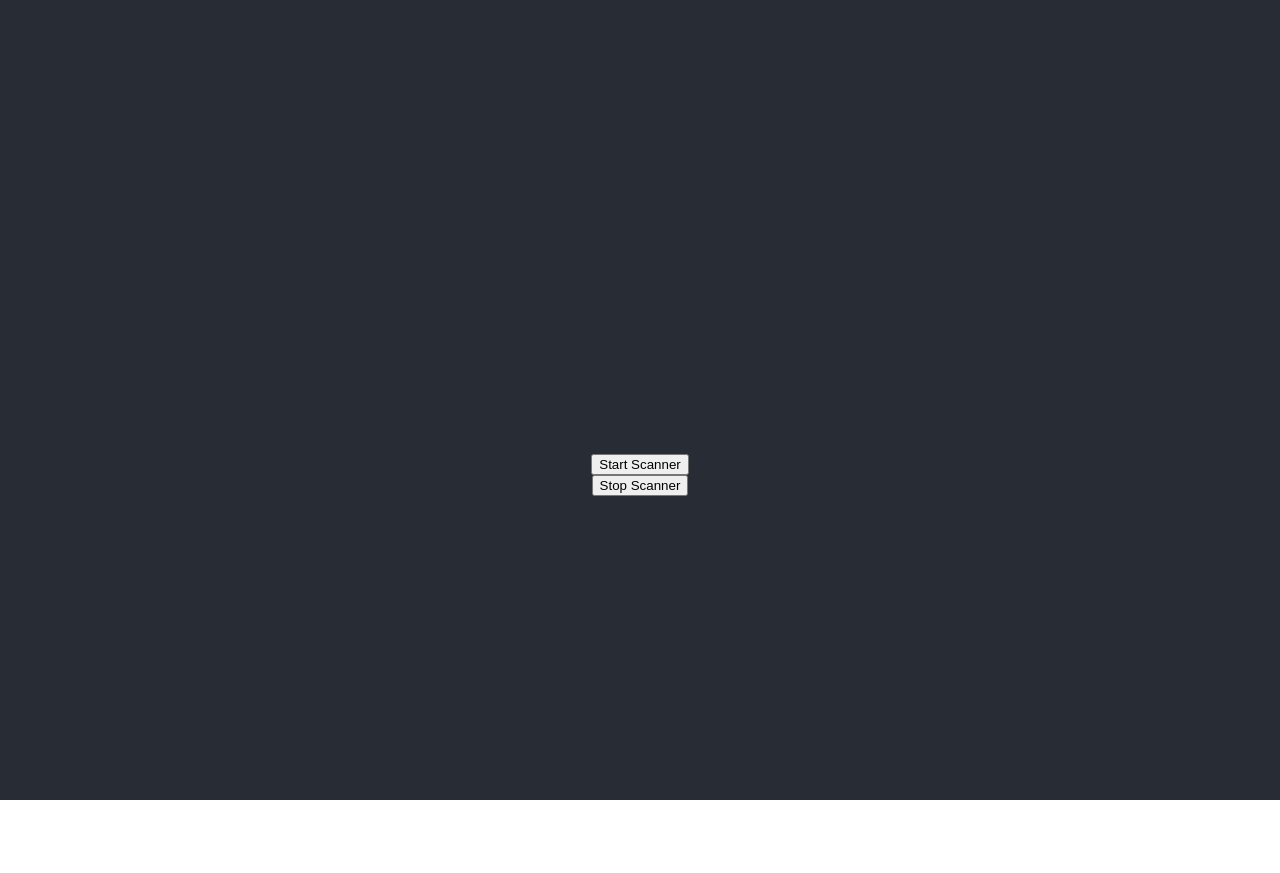
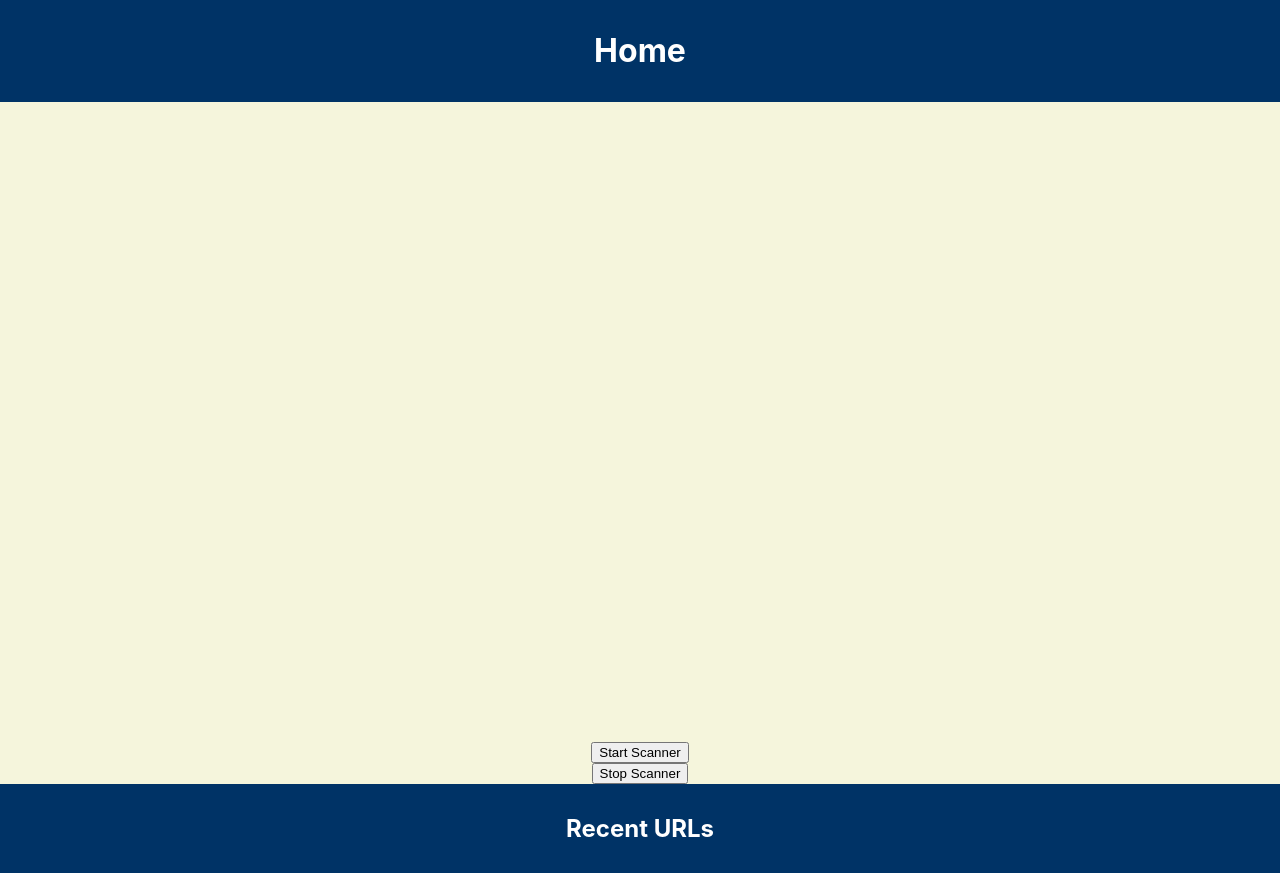
Before and after one commit to xl4624/sQR, a React (Create React App) app: page / in a window 1280 px wide. Before the commit the page ends 800 px from the top, so only its background shows below. Built offline with nearby package versions, Linux system fonts and the light colour scheme; the HTML template or start-up script is replaced by a standard one.

Commit message:
Home Page: added footer, main, header sectioning to page design

```diff
--- a/src/App.css
+++ b/src/App.css
@@ -1,5 +1,10 @@
 .App {
   text-align: center;
+  height: 100vh;
+
+  display: flex;
+  flex-direction: column;
+  align-items: center;
 }
 
 @media (prefers-reduced-motion: no-preference) {
@@ -9,8 +14,7 @@
 }
 
 .App-header {
-  background-color: #282c34;
-  min-height: 100vh;
+  background-color: #F5F5DC;
   display: flex;
   flex-direction: column;
   align-items: center;
@@ -28,3 +32,32 @@ th, td {
   border: 1px solid white;
   padding: 5px;
 }
+
+/* Header */
+header.header {
+  background-color: #003366;
+  color: white;
+  text-align: center;
+  padding: 10px;
+  width: 100%;
+}
+
+/* Main */
+.App-header {
+  width: 100%;
+  flex-grow: 1;
+}
+
+/* Footer */
+footer.footer {
+  background-color: #003366;
+  padding: 10px;
+  width: 100%;
+  color: white;
+}
+
+/* Video Styling */
+.scan-video {
+  width: 100%;
+  height: auto;
+}
--- a/src/App.js
+++ b/src/App.js
@@ -63,8 +63,13 @@ function App() {
 
   return (
     <div className="App">
-      <header className="App-header">
-        <video ref={videoRef}></video>
+
+      <header className="header">
+        <h1> Home </h1>
+      </header>
+
+      <div className="App-header">
+        <video className="scan-video" ref={videoRef}></video>
         <button onClick={startScanner}>
           Start Scanner
         </button>
@@ -89,7 +94,11 @@ function App() {
             </table>
           </div>
         )}
-      </header>
+      </div>
+
+      <footer className="footer">
+        <h2> Recent URLs </h2>
+      </footer>
     </div>
   );
 }
```
